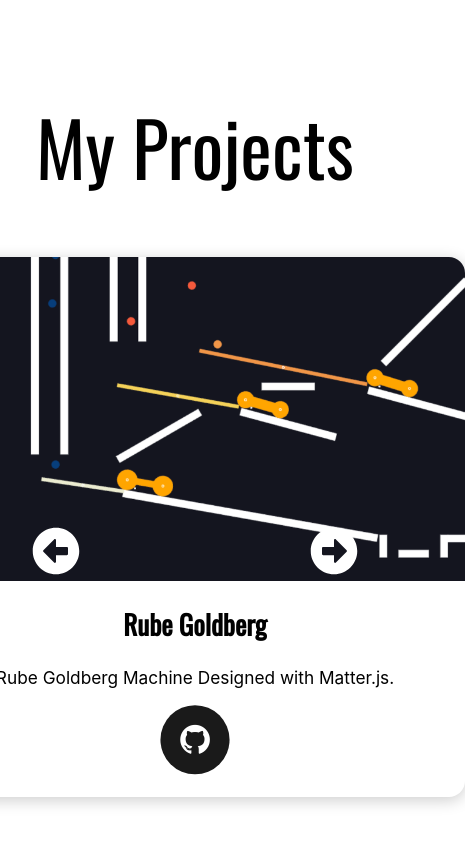
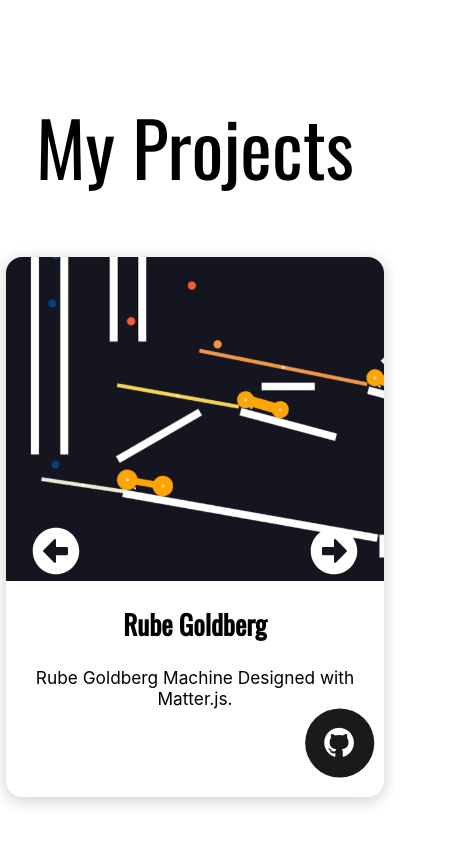
Before and after one commit to sdayaneni/sdayaneni.github.io, a React (Create React App) app: page / in a window 390 px wide. Shown: the part 3978-4822 px from the top of the page, 465 px wide, since content can reach past the window. Built offline with nearby package versions, Linux system fonts and the light colour scheme.

Commit message:
fully responsive

```diff
--- a/src/components/Navigation.css
+++ b/src/components/Navigation.css
@@ -78,7 +78,7 @@
     position: fixed;
     z-index: 300;
     top: 15px;
-    right: 70px;
+    right: 0;
     user-select: none;
     appearance: none;
     border: none;
--- a/src/components/Project.css
+++ b/src/components/Project.css
@@ -6,8 +6,6 @@
     transition: 0.3s ease-in;
     cursor: pointer;
   }
-
-/* MENU ITEM STYLING */
 
 .project-div {
   border-radius: 15px;
@@ -38,3 +36,12 @@
 #linkToRepo {
   margin-top: calc(100% - 500px);
 }
+
+  /* mobile mode */
+  @media (max-width: 768px) {
+    .project-div {  width: 350px;}
+    #linkToRepo {
+      margin-left: 275px;
+      margin-top: calc(100% - 367px);
+    }
+  }
--- a/src/components/Showcase.css
+++ b/src/components/Showcase.css
@@ -22,8 +22,3 @@
     transition: ease 0.5s;
     box-shadow: 0px 3px 15px #fff;
 }
-
-  /* mobile mode */
-  /* @media (max-width: 768px) {
-    .showcaseImg {width: 5rem; height: 5rem;}
-  } */
```
